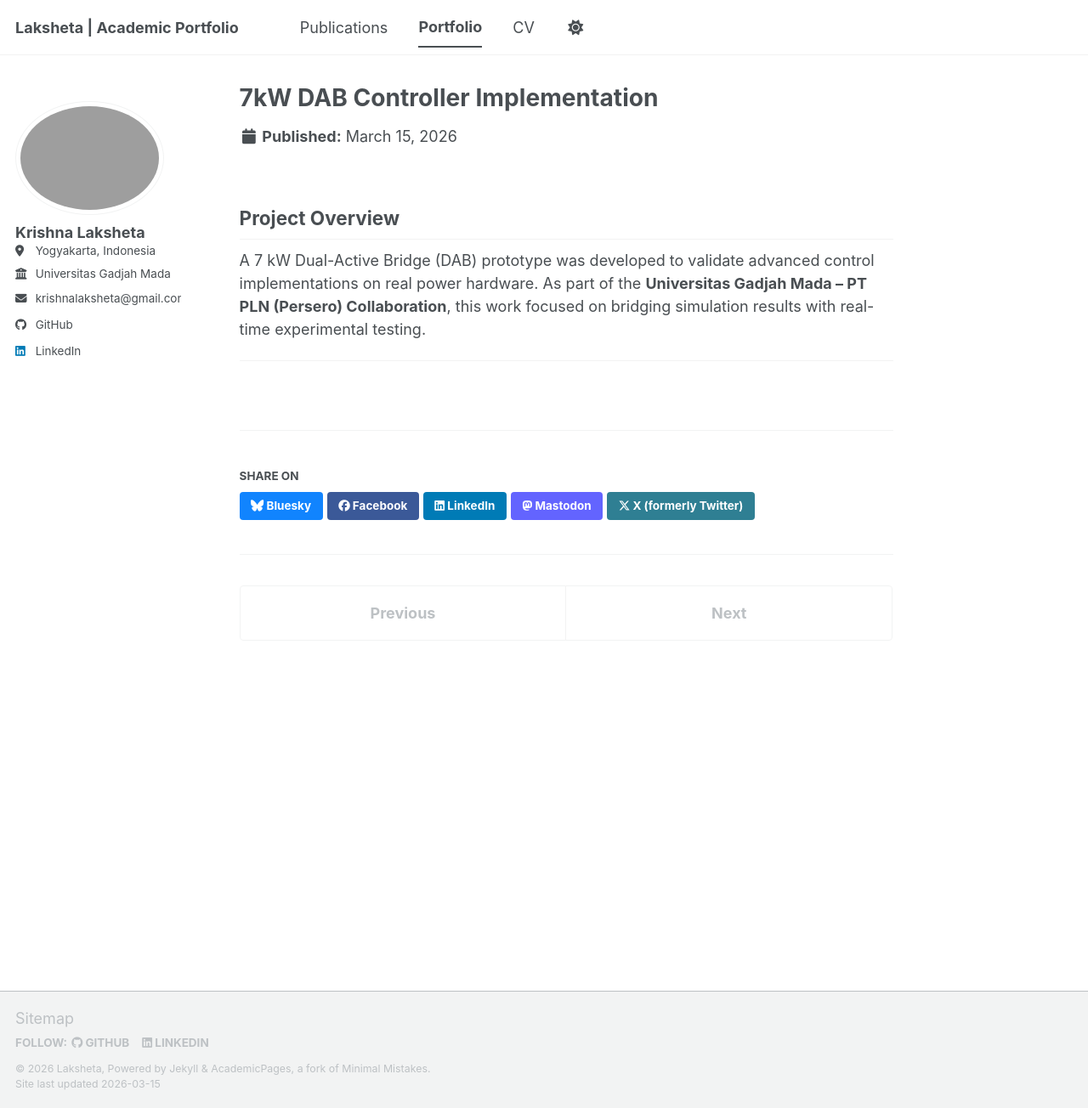
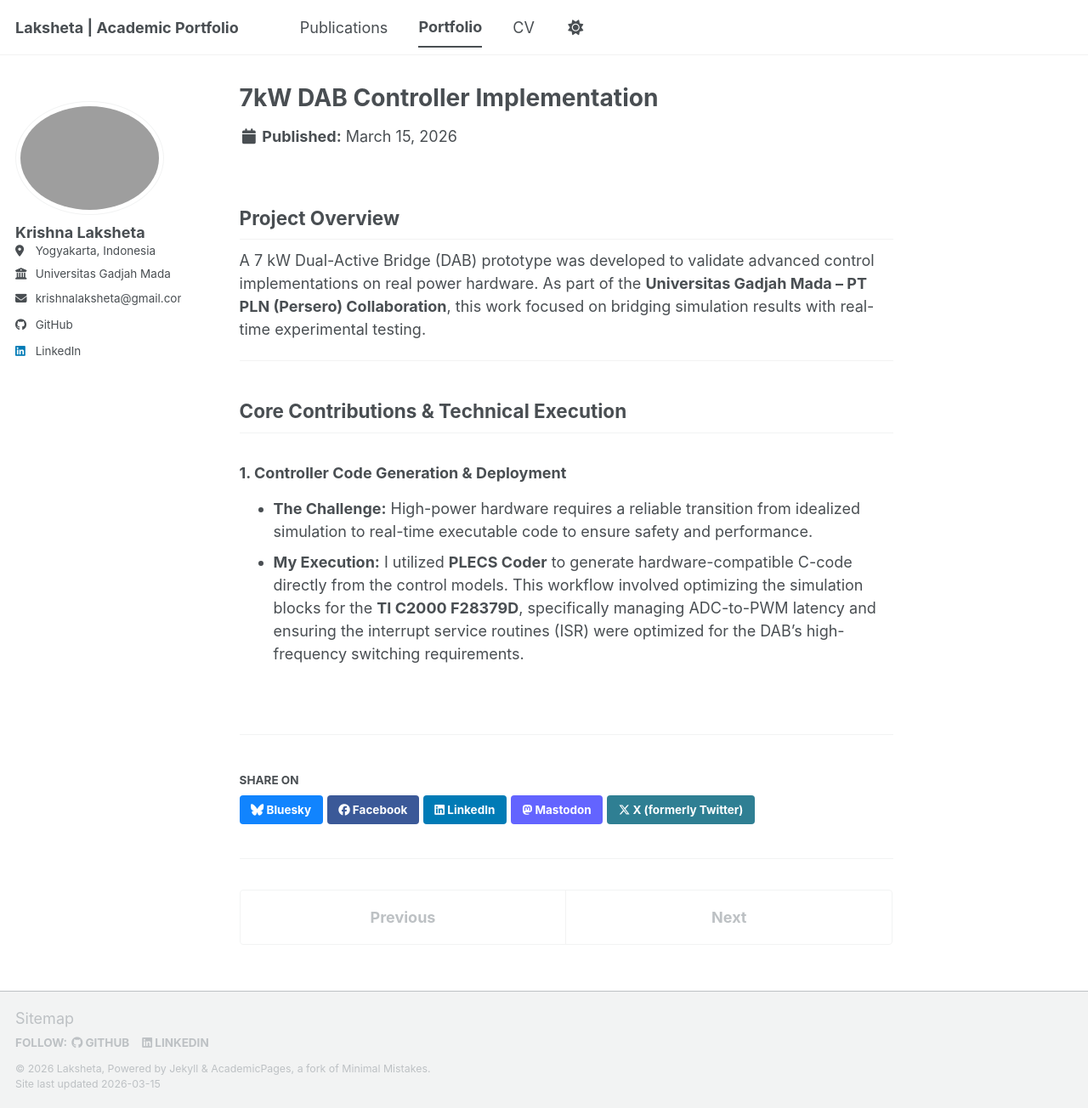
Before and after one commit to laksheta/laksheta.github.io, a Jekyll site: the page built from _portfolio/portfolio-4.md, in a window 1280 px wide and 1304 px high. Shown: the whole window at 85% size. Built offline with Jekyll 4.4.1, drawn with Linux system fonts in a browser that asks for light colours; a script bundle is joined from its source files by our own code; library files that are not in the unit come from our copies.

Commit message:
port-4: add 1st section draft

```diff
--- a/_portfolio/portfolio-4.md
+++ b/_portfolio/portfolio-4.md
@@ -9,3 +9,9 @@ collection: portfolio
 A 7 kW Dual-Active Bridge (DAB) prototype was developed to validate advanced control implementations on real power hardware. As part of the **Universitas Gadjah Mada – PT PLN (Persero) Collaboration**, this work focused on bridging simulation results with real-time experimental testing.
 
 ---
+
+## Core Contributions & Technical Execution
+
+### 1. Controller Code Generation & Deployment
+* **The Challenge:** High-power hardware requires a reliable transition from idealized simulation to real-time executable code to ensure safety and performance.
+* **My Execution:** I utilized **PLECS Coder** to generate hardware-compatible C-code directly from the control models. This workflow involved optimizing the simulation blocks for the **TI C2000 F28379D**, specifically managing ADC-to-PWM latency and ensuring the interrupt service routines (ISR) were optimized for the DAB’s high-frequency switching requirements.
```
